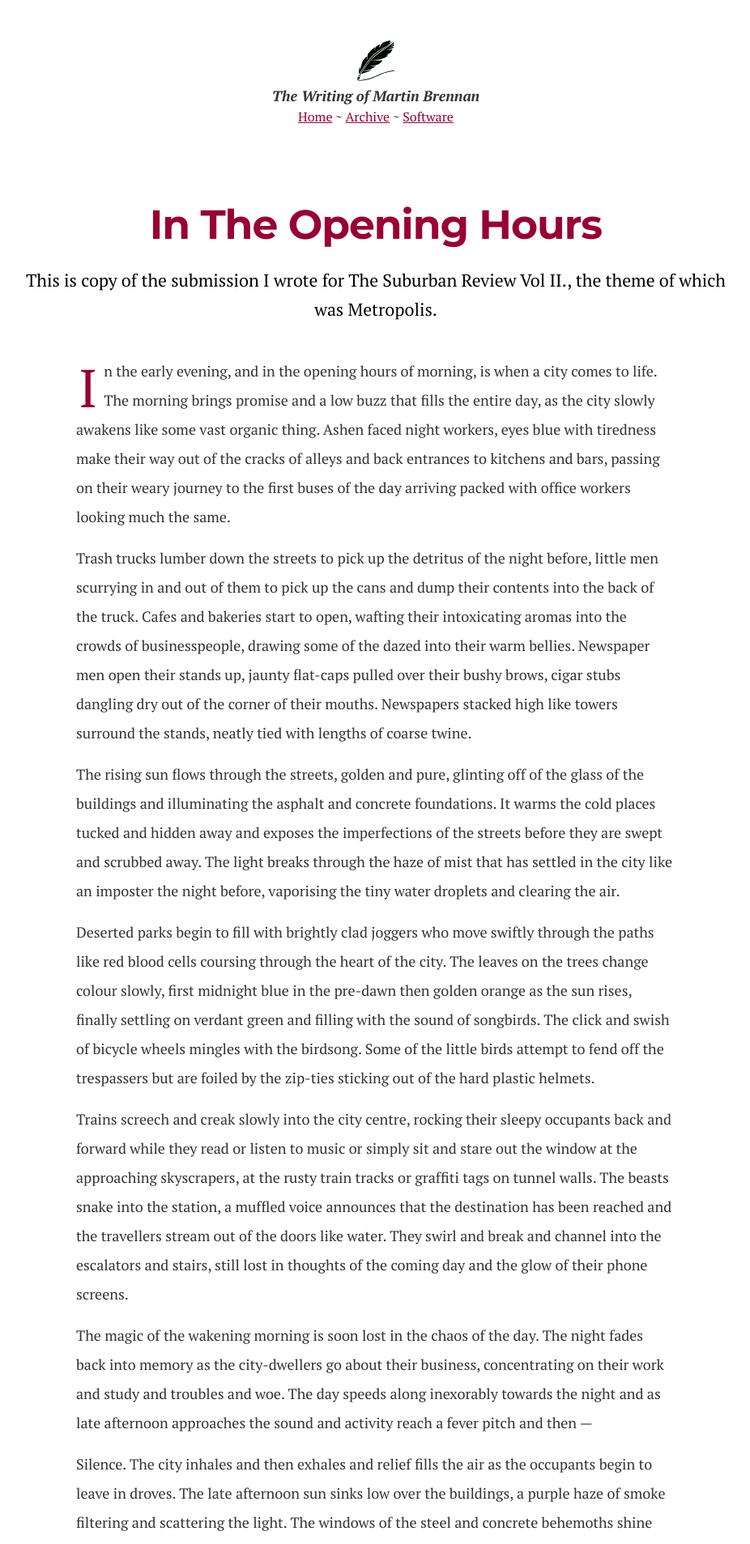
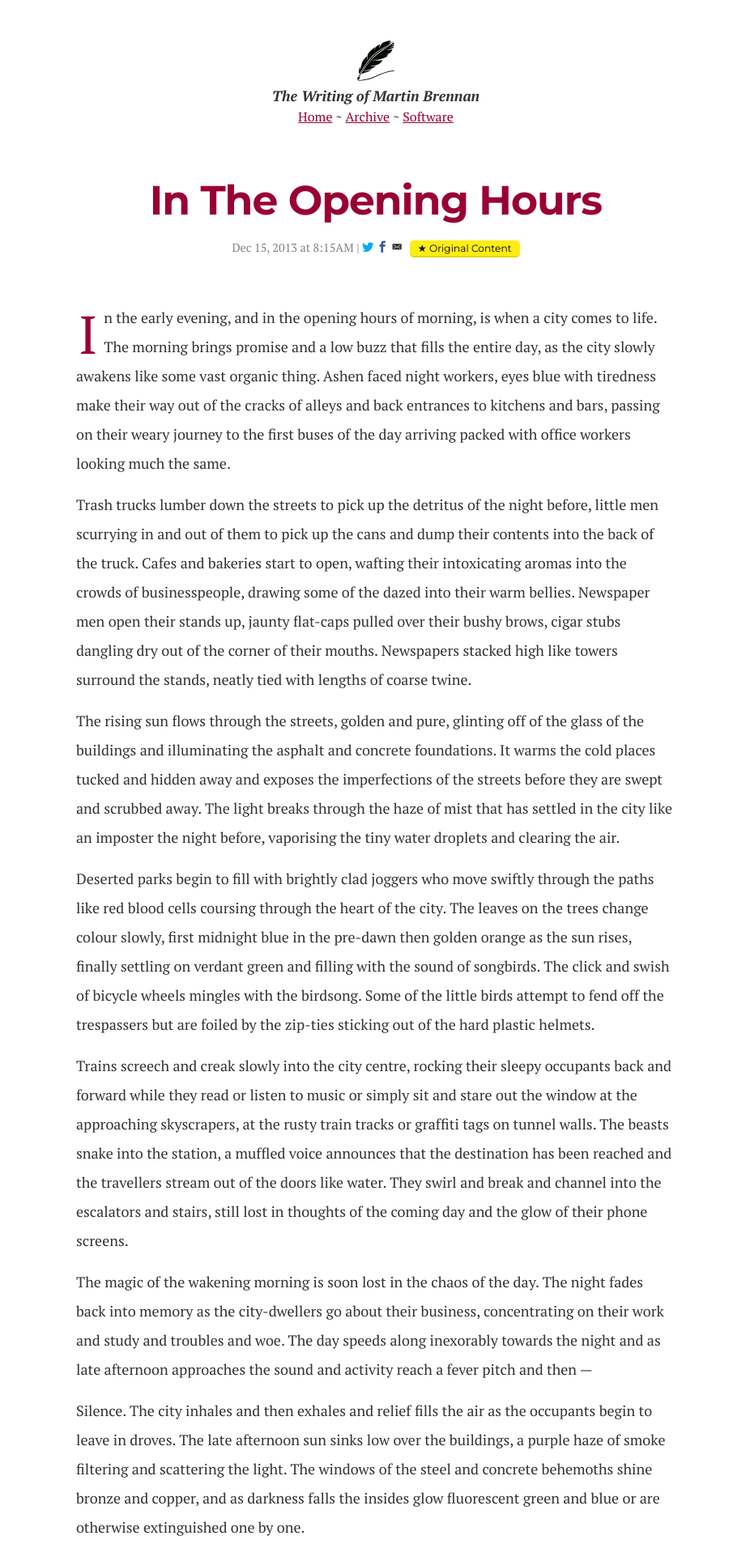
Before and after one commit to martin-brennan/writing.martin-brennan.com, a Jekyll site: the page built from _posts/2013-11-24-in-the-opening-hours.md, in a window 1280 px wide. Shown: the top 1907 px of the page at 81% size, without its empty margins (176-1102 px from the left). Built offline with Jekyll 4.4.1, drawn with Linux system fonts in a browser that asks for light colours; some web fonts are replaced.

Commit message:
more style changes and got rid of subtitles

```diff
--- a/_layouts/post.html
+++ b/_layouts/post.html
@@ -13,7 +13,16 @@ layout: default
   </div>
   <header class="post-header">
     <h1 class="post-title" itemprop="name headline">{{ page.title }}</h1>
-    <h2 class="post-subtitle">{{ page.subtitle }}</h2>
+
+    <span class="post-meta single-post"><time datetime="{{ page.date | date_to_xmlschema }}" itemprop="datePublished">{{ page.date | date: "%b %-d, %Y at %l:%M%p" }}</time> |
+      <a class="share tw" href="https://twitter.com/intent/tweet?text=Check%20out%20{{ page.title }}%20at%20{{ site.url }}{{ page.permalink }}"><span class="icon-twitter"></span></a>
+      <a class="share fb" href="http://www.facebook.com/sharer.php?u={{ site.url }}{{ page.permalink }}&p[title]={{ page.title }}"><span class="icon-facebook"></span></a>
+      <a class="share cm" href="{{ page.permalink }}#disqus_thread"><span class="icon-comment"></span></a>
+      <a class="share" href="mailto:?subject={{ page.title }} at writing.martin-brennan.com"><span class="icon-email"></span></a>
+      {% if page.oc == true %}
+      <span class="oc">★ Original Content</span>
+      {% endif %}
+    </span>
   </header>
 
   <div class="wrapper">
--- a/_sass/_layout.scss
+++ b/_sass/_layout.scss
@@ -191,6 +191,13 @@
 .post-meta {
     font-size: $small-font-size;
     color: $grey-color;
+
+    &.single-post {
+        text-align: center;
+        display: block;
+        font-size: 80%;
+        line-height: 1em;
+    }
 }
 
 .post-link {
@@ -204,14 +211,18 @@
  * Posts
  */
 .post-header {
-  margin-bottom: 40px;
+  margin-bottom: 60px;
+
+  @include media-query($on-palm) {
+      margin-bottom: 40px;
+  }
 }
 
 .post-title {
     font-size: 42px;
     letter-spacing: -1px;
     line-height: 1;
-    padding-top: 50px;
+    padding-top: 20px;
 
     @include media-query($on-laptop) {
         font-size: 36px;
--- a/_sass/_mb.scss
+++ b/_sass/_mb.scss
@@ -165,6 +165,10 @@ blockquote {
     margin-left: 5px;
     font-size: 85%;
     font-family: "Montserrat", "Helvetica Neue", "Proxima Nova", sans-serif;
+
+    @include media-query($on-palm) {
+      font-size: 70%;
+    }
 }
 
 a.share {
--- a/css/main.scss
+++ b/css/main.scss
@@ -37,15 +37,16 @@ $on-laptop:        800px;
 //     }
 // }
 @mixin media-query($device) {
-    @media screen and (max-width: $device) {
+    @media screen and (max-width: $device) and (max-device-width: $device) {
         @content;
     }
 }
 
 @include media-query($on-palm) {
   h1.post-title {
-    font-size: 120% !important;
-    padding-top: 40px !important;
+    font-size: 160% !important;
+    margin-bottom: 10px !important;
+    padding-top: 10px !important;
   }
 
   h2.post-subtitle {
@@ -54,7 +55,6 @@ $on-laptop:        800px;
   }
 
   .post-header {
-    margin-bottom: 5px !important;
     padding: 5px 10px;
   }
 }
```
Also changed, not shown: Gemfile.lock.
